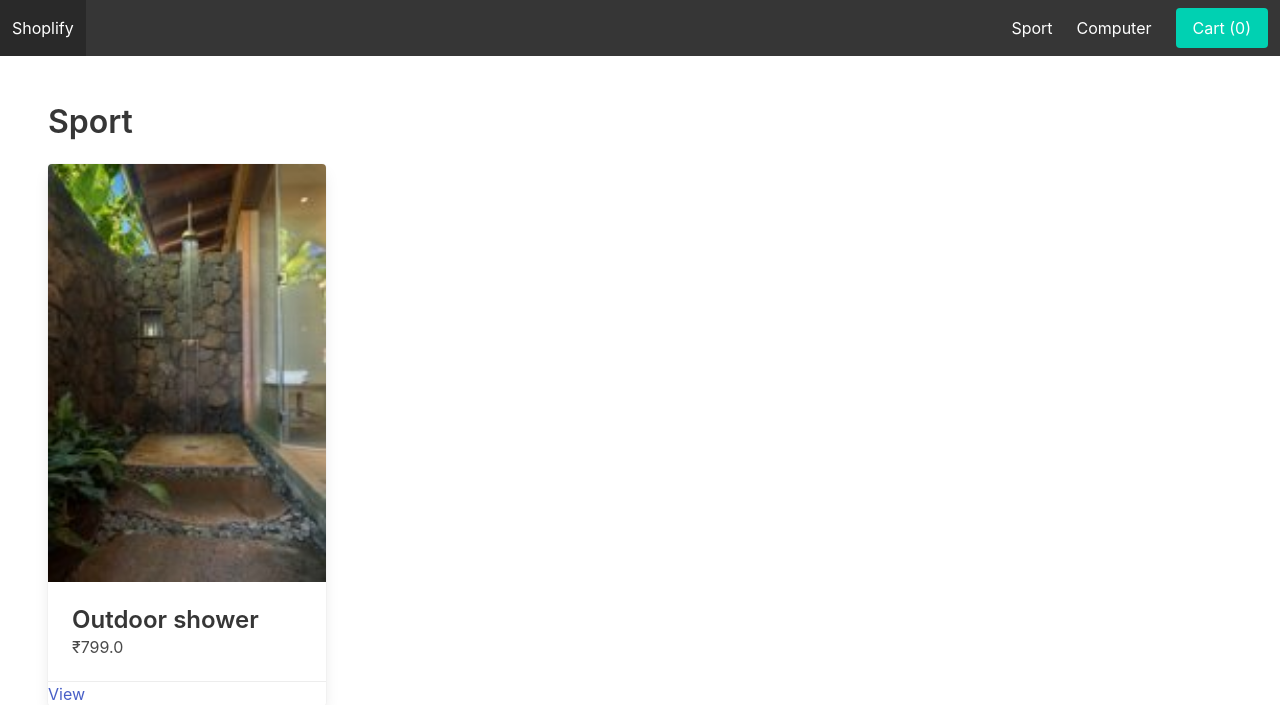
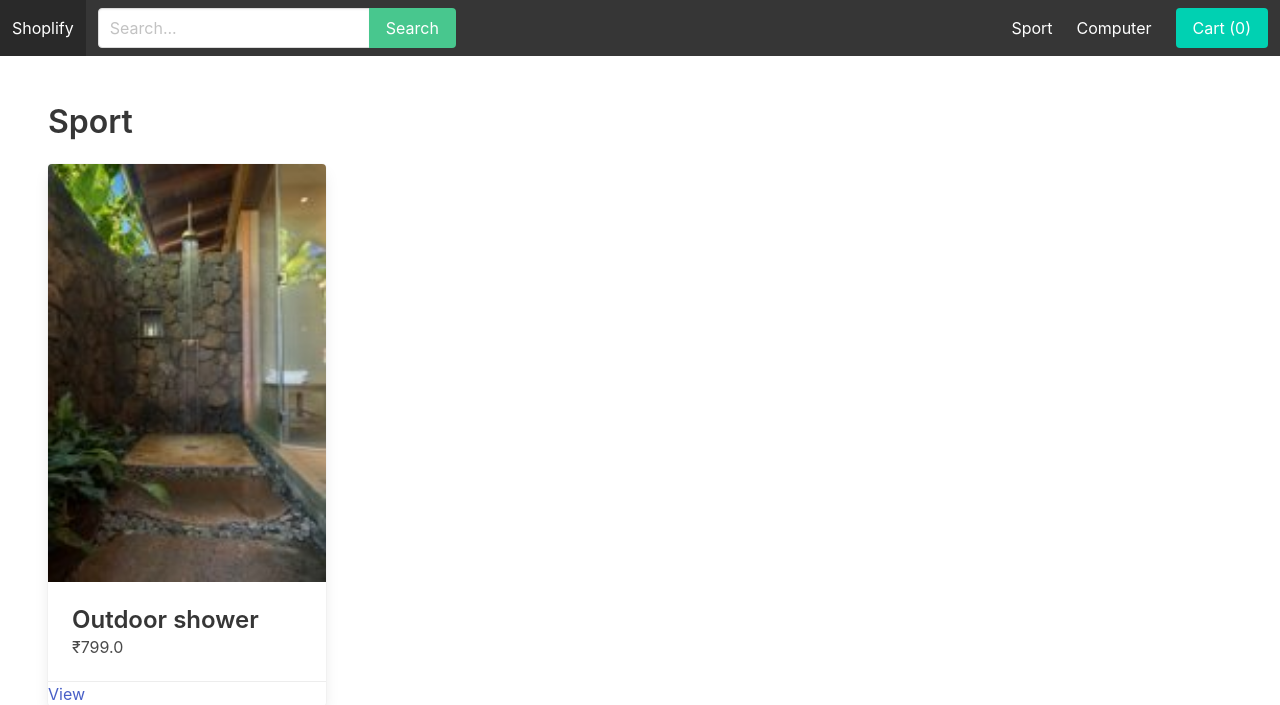
Before and after one commit to Deadman407/Shoplify, a Django app: a page that uses core/templates/base.html in a window 1280 px wide. Shown: the top 705 px of the page. Run offline with Django 4.2, Linux system fonts and the light colour scheme; data comes from the database, SQL or seed files in the repository; both versions use the stored data as it was after the commit; some libraries are stand-ins or nearby versions.

Commit message:
Added Search Functionality

```diff
--- a/core/templates/base.html
+++ b/core/templates/base.html
@@ -10,23 +10,37 @@
     </head>
 
     <body>
-        <nav class="navbar is-dark">
+        <nav class="navbar is-dark" id="navbarapp">
             <div class="navbar-brand">
                 <a href="{% url 'frontpage' %}" class="navbar-item" href="/">Shoplify</a>
 
-                <a role="button" class="navbar-burger burger" aria-label="menu" aria-expanded="false" data-target="main-navbar">
+                <a @click="toggleMenu()" role="button" class="navbar-burger burger" aria-label="menu" aria-expanded="false" data-target="main-navbar">
                     <span aria-hidden="true"></span>
                     <span aria-hidden="true"></span>
                     <span aria-hidden="true"></span>
                 </a>
             </div>
 
-            <div id="main-navbar" class="navbar-menu">
+            <div id="main-navbar" class="navbar-menu" :class="{ 'is-active': menuClass }">
+                <div class="navbar-start">
+                    <div class="navbar-item">
+                        <form method="get" action="{% url 'search' %}">
+                            <div class="field has-addons">
+                                <div class="control">
+                                    <input type="text" class="input" placeholder="Search..." name="query">
+                                </div>
+                                <div class="control">
+                                    <button class="button is-success">Search</button>
+                                </div>
+                            </div>
+                        </form>
+                    </div>
+                </div>
                 <div class ="navbar-end">
                     {% for category in menu_categories %}
                         <a href="{% url 'category_detail' category.slug %}" class="navbar-item">{{ category.title }}</a>
                     {% endfor %}
-                    <div class="navbar-item" id="navbarapp">
+                    <div class="navbar-item">
                         <a href="{% url 'cart' %}" class="button is-primary">Cart ([[ numItems ]])</a>
                     </div>
                 </div>
@@ -72,9 +86,21 @@
                 el: '#navbarapp',
                 delimiters: ['[[', ']]'],
                 store : store,
+                data () {
+                    return {
+                        menuClass: false
+                    }
+                },
                 computed: {
                     numItems: function() {
                         return store.state.numItems
+                    }
+                },
+                methods: {
+                    toggleMenu() {
+                        console.log('toggleMenu')
+
+                        this.menuClass = !this.menuClass
                     }
                 }
             })
--- a/shoplify/urls.py
+++ b/shoplify/urls.py
@@ -19,7 +19,7 @@ from django.conf import settings
 from django.conf.urls.static import static
 
 from core.views import frontpage, contact, about
-from store.views import product_detail, category_detail
+from store.views import product_detail, category_detail, search
 from cart.views import cart_detail, success
 from cart.webhook import webhook
 from coupon.api import api_can_use
@@ -34,6 +34,7 @@ urlpatterns = [
     path('about/', about, name='about'),
     path('cart/', cart_detail, name='cart'),
     path('hooks/', webhook, name='webhook'),
+    path('search/', search, name='search'),
 
     #API
 
--- a/store/views.py
+++ b/store/views.py
@@ -1,6 +1,18 @@
 from django.shortcuts import render, get_object_or_404
+from django.db.models import Q
 
 from .models import Product, Category
+
+def search(request):
+    query = request.GET.get('query')
+    products = Product.objects.filter(Q(title__icontains=query) | Q(description__icontains=query))
+
+    context= {
+        'query': query,
+        'products': products
+    }
+
+    return render(request, 'search.html', context)
 
 def product_detail(request, category_slug, slug):
     product = get_object_or_404(Product, slug=slug)
```
Also changed, not shown: store/templates/search.html (added, +35 -0 lines), db.sqlite3.
